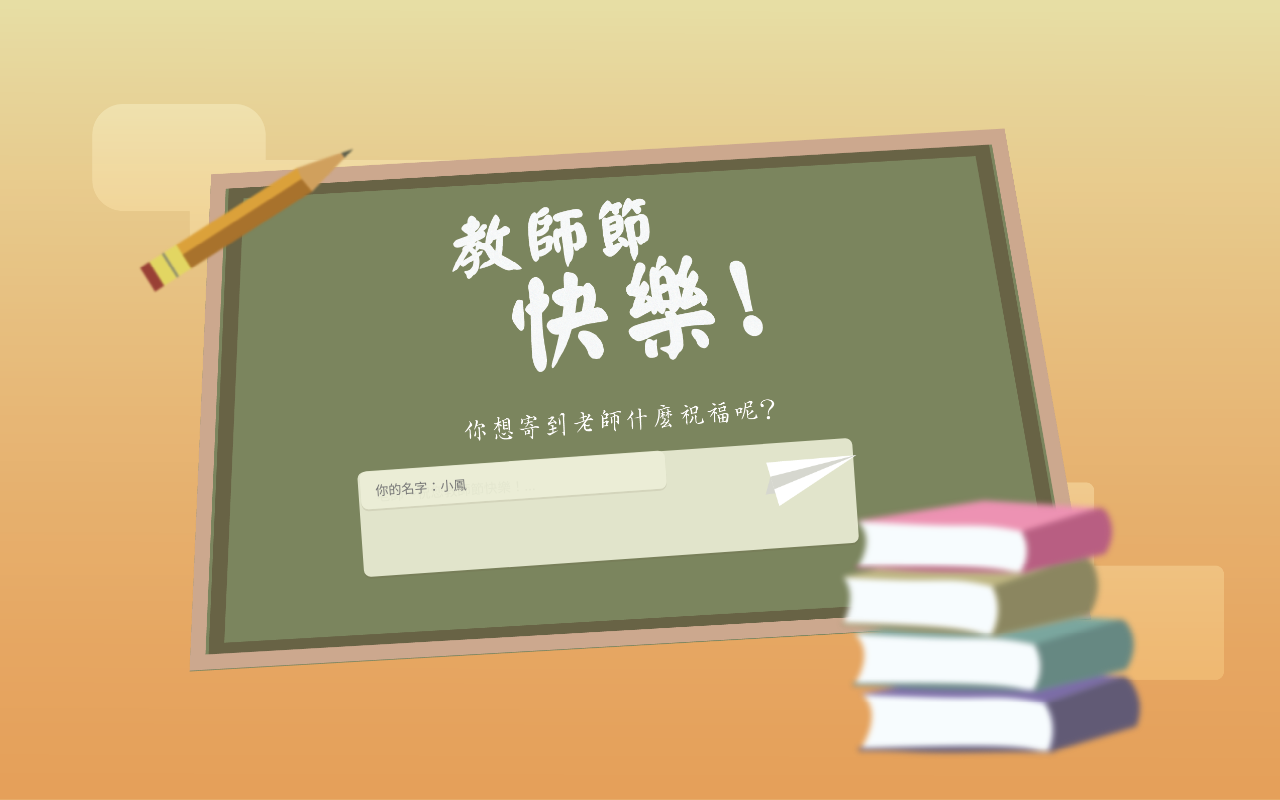
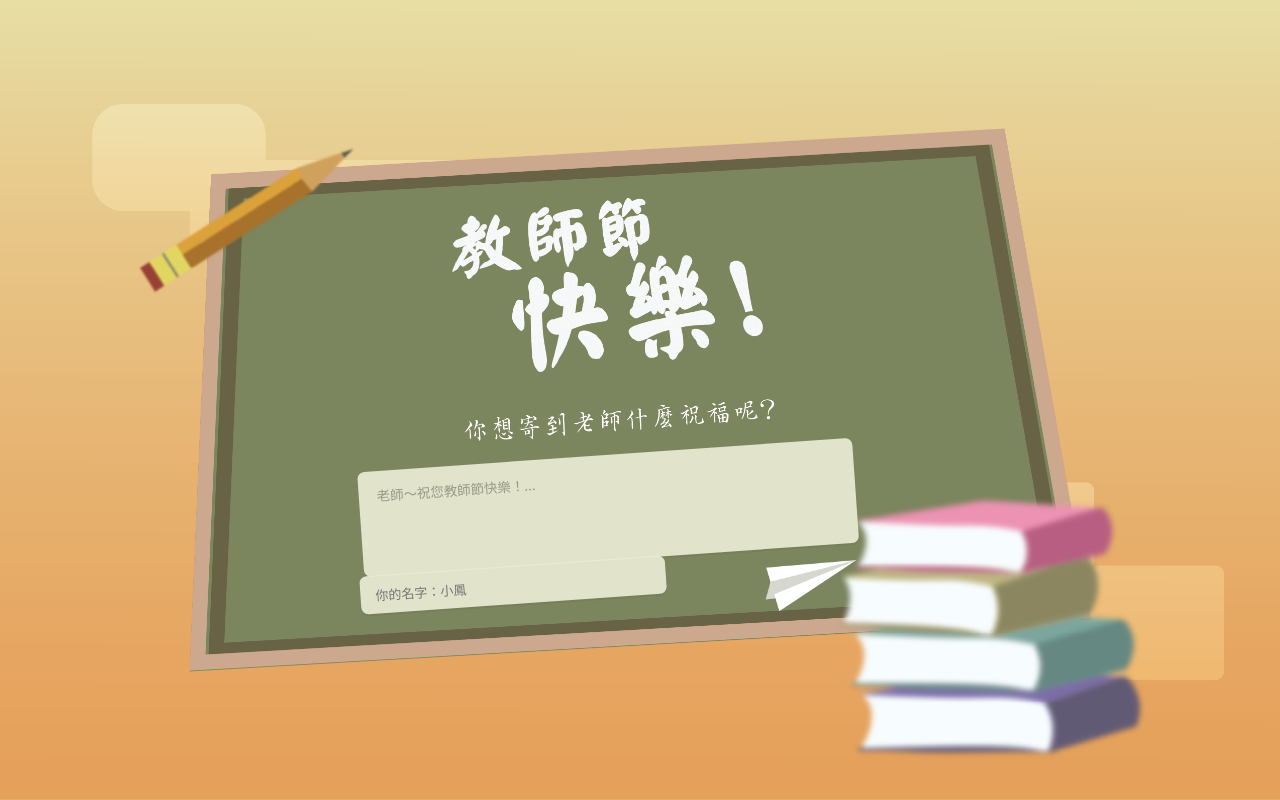
Before and after one commit to rin2202/Happy-Teacher-s-Day, a website: page teacher-day-card/teacher-day-card/public/index.html in a window 1280 px wide. Drawn offline with Linux system fonts and the light colour scheme; a web font is replaced by a local one.

Commit message:
Update styles.css

```diff
--- a/teacher-day-card/teacher-day-card/public/styles.css
+++ b/teacher-day-card/teacher-day-card/public/styles.css
@@ -206,7 +206,7 @@ img {
   position: absolute;
 
   left: 19%;
-  top: calc(32% + clamp(90px, 8.2vw, 145px) + 10%+ 5px);
+  top: calc(32% + clamp(90px, 8.2vw, 145px) + 15%);
 
   width: 55%;
 
```
